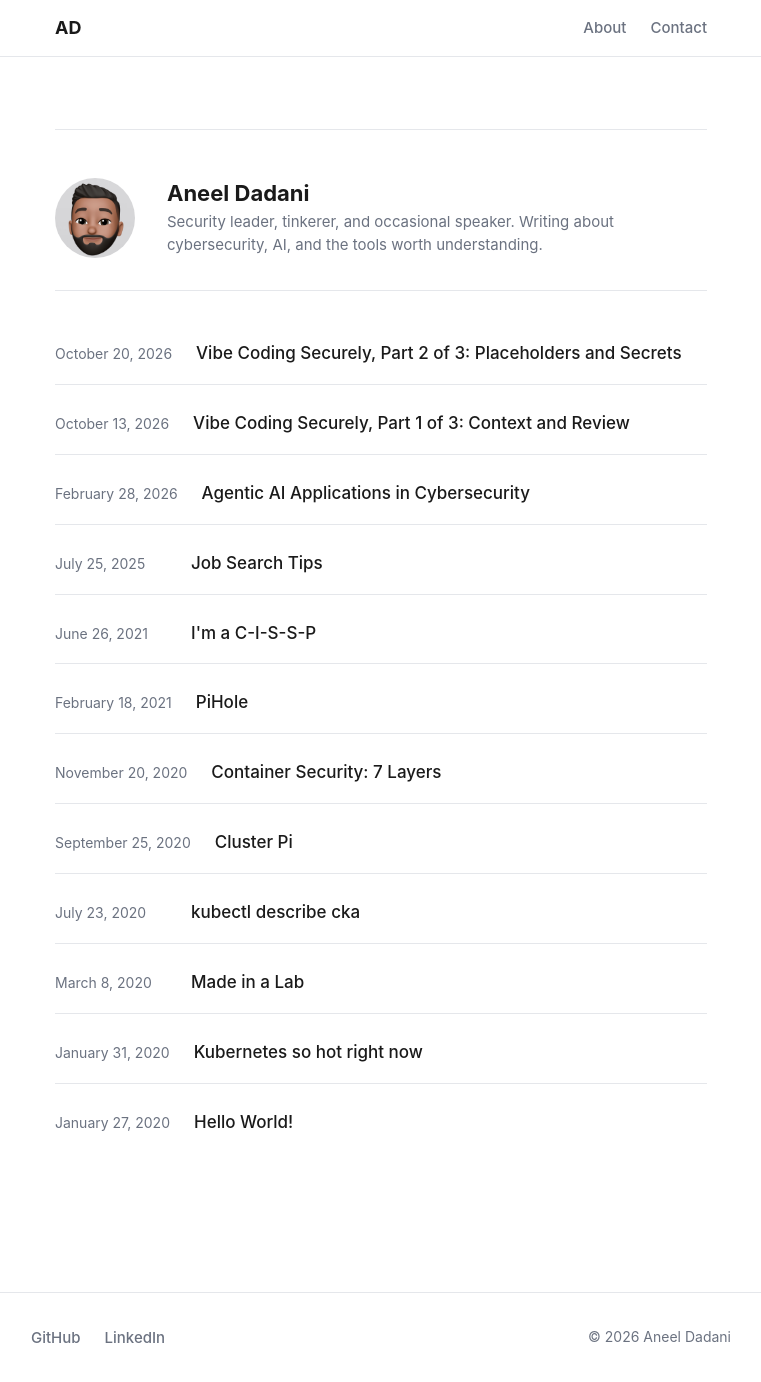
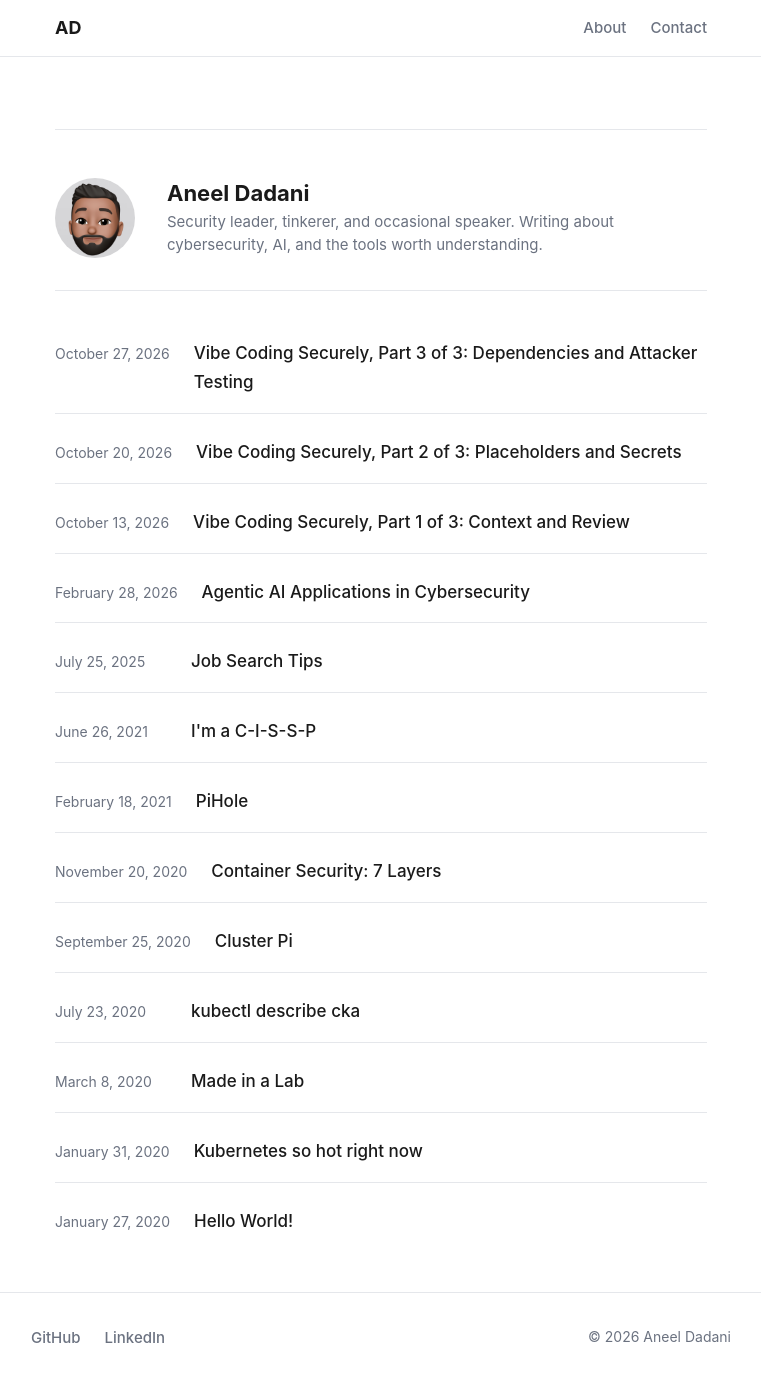
Before and after one commit to aneeldadani/aneeldadani.github.io, a Jekyll site: the page built from index.html, in a window 1280 px wide and 1382 px high. Shown: the whole window, without its empty margins (259-1020 px from the left). Built offline with Jekyll 4.4.1, drawn with Linux system fonts in a browser that asks for light colours; part of the change alters nothing that is shown.

Commit message:
Add vibe coding securely part 3 and link it from part 2
Co-Authored-By: Claude Opus 5.5 <noreply@anthropic.com>
Claude-Session: https://claude.ai/code/session_017Vm1UZErRj2WQwqp6TH9fr

```diff
--- a/_posts/2026-10-20-vibe-coding-securely-part-2.md
+++ b/_posts/2026-10-20-vibe-coding-securely-part-2.md
@@ -38,4 +38,4 @@ The agent rules and a tested pre-commit hook that enforces both habits are in th
 
 **Previous:** [Part 1: Context and Review](/2026-10-13-vibe-coding-securely-part-1/)
 
-**Next:** Part 3: Dependencies and Attacker Testing (coming soon)
+**Next:** [Part 3: Dependencies and Attacker Testing](/2026-10-27-vibe-coding-securely-part-3/)
--- /dev/null
+++ b/_posts/2026-10-27-vibe-coding-securely-part-3.md
@@ -0,0 +1,56 @@
+---
+layout: post
+title: "Vibe Coding Securely, Part 3 of 3: Dependencies and Attacker Testing"
+date: 2026-10-27
+author: Aneel Dadani
+tags: [AppSec, Vibe Coding, AI Security, Secure Coding]
+---
+
+[Part 1](/2026-10-13-vibe-coding-securely-part-1/) covered giving your AI agent security context and reviewing auth changes. [Part 2](/2026-10-20-vibe-coding-securely-part-2/) covered placeholders and secrets. This time: what your agent installs, and testing your app the way an attacker would.
+
+## Habit 5: Check what it installs
+
+Agents solve problems fast by pulling in packages. That creates two risks.
+
+The first is age. Agents suggest packages and versions from their training data, so they'll happily install a version with known vulnerabilities, or a library nobody has maintained in years.
+
+The second has a name: slopsquatting. AI models sometimes recommend packages that sound real but don't exist. In one study of 16 models, about 1 in 5 recommended packages didn't exist, and 43% of the fake names came back every time the same prompt was rerun [[1]](#ref-1). That repetition is what attackers exploit. They collect the names models keep inventing, register them with malicious code, and wait. The next agent that suggests one installs the attacker's code, and install scripts can run before you ever open the app.
+
+**Rule:** "Ask before adding any new dependency. Only use packages from the approved list, and pin versions."
+
+**Check:** fail the build when the lockfile adds a package that isn't approved, and scan dependencies for known vulnerabilities on every change.
+
+**Example:** a package name one letter off from a popular library, or one that didn't exist until someone registered the name an AI made up.
+
+## Habit 6: Test like an attacker
+
+Agents test the happy path. Their tests prove a feature works, not that it fails safely when someone abuses it. So write the tests an attacker would.
+
+**Rule:** "For every endpoint that accepts input, write abuse tests: extra fields, steps out of order, and values that shouldn't be allowed."
+
+**Check:** those tests run on every change, and a failing abuse test blocks the merge.
+
+**Example:** your checkout sends the product, quantity, and price from the browser. An attacker changes the price from $199 to $0.01. If the agent wrote code that charges whatever price the request says, the order goes through for a penny. The fix: the server looks up the price itself and ignores what the browser sends. Then test a quantity of -1.
+
+## Rules, a dependency check, and attacker tests
+
+The agent rules, a dependency check, and example attacker tests are in this [gist](https://gist.github.com/aneeldadani/b8e992dc667d9e3d4d633ecb5d914265).
+
+## The series in one list
+
+Six habits, one pattern: write the rule down, then enforce it with a check that doesn't depend on the agent remembering.
+
+1. Give the agent standing security context
+2. Review everything that touches auth
+3. Hunt for placeholders
+4. Keep secrets out of the code
+5. Check what it installs
+6. Test like an attacker
+
+Vibe coding gets you to a working app fast. These habits keep it secure once real users show up.
+
+## References
+
+<a id="ref-1"></a>[1] Spracklen et al., "We Have a Package for You! A Comprehensive Analysis of Package Hallucinations by Code Generating LLMs," USENIX Security 2025. [arXiv:2406.10279](https://arxiv.org/abs/2406.10279)
+
+**Previous:** [Part 2: Placeholders and Secrets](/2026-10-20-vibe-coding-securely-part-2/)
```
